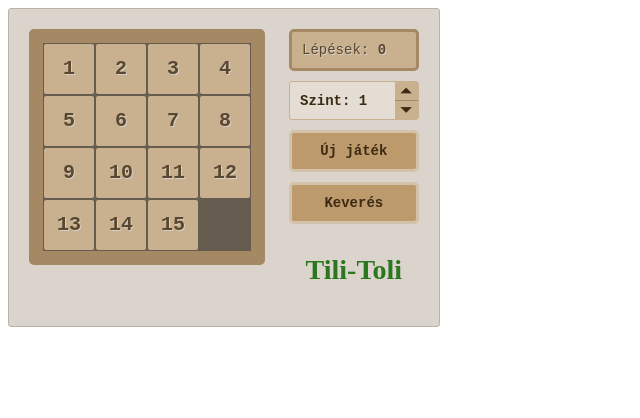
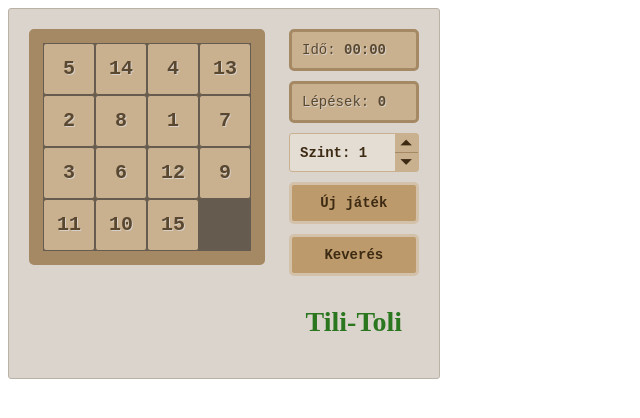
Before and after one commit to SooltDev/SooltDev.github.io, a plain HTML site: page tili-toli/index.html in a window 1280 px wide. Both pictures are taken after a click on the element "Új játék". Shown: the whole page, without its empty margins (0-640 px from the left). Drawn offline with Linux system fonts and the light colour scheme.

Commit message:
ver 1.8 - add timer

```diff
--- a/tili-toli/index.html
+++ b/tili-toli/index.html
@@ -6,6 +6,7 @@
     <meta name="viewport" content="width=device-width, initial-scale=1.0">
     <title>Tili-Toli 1.6</title>
     <script src="numbertype.cls.js"></script>
+    <script src="timer.cls.js"></script>
     <script src="tilitoli.cls.js"></script>
     <link rel="stylesheet" href="style.css">
 </head>
@@ -14,7 +15,8 @@
     <div class="game-section">
         <div id="tili-toli"></div>
         <div class="game-controll">
-            <div class="game-messagebox"><span>Lépések: </span><span class="step">0</span></div>
+            <div class="game-messagebox" id="timerct"><span>Idő: </span><span class="step">00:00</span></div>
+            <div class="game-messagebox" id="stepsct"><span>Lépések: </span><span class="step">0</span></div>
             <div class="level-box numbertype" data-min="1" data-max="4" data-init="3" id="tt-level">
                 <div class="level-text">Szint: <span>1</span></div>
                 <div class="level-control">
--- a/tili-toli/tilitoli.cls.js
+++ b/tili-toli/tilitoli.cls.js
@@ -1,19 +1,16 @@
 /*
     Game: Tili-Toli
-    Version: 1.7
+    Version: 1.8
+    Author: Fosztó Zsolt
 */
-/**
- * @constructor - {
- *      sizex: number,
- *      sizey: number,
- *      addTo: string - selector
- * }
- */
 
 class TiliToli{
 
-    static version = "1.7"
-
+    static version = "1.8"
+    /**
+     *
+     * @param {object} o
+     */
     constructor(o){
         this.sizex = o.sizex || 4;
         this.sizey = o.sizey || 4;
@@ -23,6 +20,7 @@ class TiliToli{
 
         this.moveAction = o.moveAction || function(){};
         this.win = o.win || function(){};
+        this.afterShuffle = o.afterShuffle || function(){};
 
         this.parentElement = document.querySelector(o.addTo) || document.createElement("div");
 
@@ -88,8 +86,7 @@ class TiliToli{
                     }
                 }
 
-
-            }
+            } // End If Not Complet
         });
 
         return square;
@@ -215,8 +212,10 @@ class TiliToli{
                     _this.move(dir);
                     stepCount++;
                 }
-                if (stepCount == step)
+                if (stepCount == step){
                     clearInterval(timerId);
+                    _this.afterShuffle();
+                }
             }, timer);
         }
     }
--- a/tili-toli/tilitoli.js
+++ b/tili-toli/tilitoli.js
@@ -5,15 +5,21 @@
 document.title = "Tili-Tolti " + TiliToli.version;
 
 let step = 0;
-let stepContainer = document.querySelector(".game-messagebox .step");
+const stepContainer = document.querySelector("#stepsct .step");
 
 function reset(){
     stepContainer.innerHTML = "0";
     step = 0;
     document.querySelector(".game-status").innerHTML = "Tili-Toli";
+    ttimer.reset();
 }
 
 const ttLevel = new NumberType("#tt-level");
+
+const ttimer = new Timer({
+    container: "#timerct .step",
+    format: "mm:ss"
+});
 
 const tt = new TiliToli({
     sizex: 4,
@@ -21,10 +27,14 @@ const tt = new TiliToli({
     addTo: "#tili-toli",
     win: function(){
         document.querySelector(".game-status").innerHTML = "NYERT!";
+        ttimer.stop();
     },
     moveAction: function(){
         step++;
         stepContainer.innerHTML = step+"";
+    },
+    afterShuffle: function(){
+        ttimer.restart();
     }
 });
 
@@ -33,8 +43,13 @@ document.querySelector("#new-game").addEventListener("click", function(){
     let level = ttLevel.initValue;
     tt.setSize(level, level);
     tt.renderGameTable();
+    ttimer.stop();
+    setTimeout(function(){
+        tt.shuffle(300, 2);
+    }, 1000);
 });
 
 document.querySelector("#shuffle").addEventListener("click", function(){
+    ttimer.stop();
     tt.shuffle(200, 2);
 })
--- /dev/null
+++ b/tili-toli/timer.cls.js
@@ -0,0 +1,72 @@
+class Timer{
+
+    constructor(o){
+        this.container = document.querySelector(o.container);
+        this.startTime = o.startTime || 0;
+        this.timerId = null;
+        this.format = o.format || "mm:ss";
+        this.timer = this.startTime;
+        this.resetContent = this.container.innerHTML;
+    }
+
+    /**
+     * @param {string} f
+     */
+    #add0(t){
+        return t < 10 ? "0" + t : t;
+    }
+    #createTemplate(){
+        switch (this.format){
+            case "mm:ss":
+                this.timerTemplate = function(d){
+                    return `${this.#add0(d.getMinutes())}:${this.#add0(d.getSeconds())}`;
+                }
+            break;
+            case "hh:mm:ss":
+                this.timerTemplate = function(d){
+                    return `${this.#add0(d.getHours())}:${this.#add0(d.getMinutes())}:${this.#add0(d.getSeconds())}`;
+                }
+            break;
+        }
+    }
+
+    set format(f){
+        this.formatVal = f;
+        this.#createTemplate();
+    }
+
+    get format(){
+        return this.formatVal;
+    }
+
+    start(){
+        let now = new Date();
+        now.setHours(0);
+        now.setMinutes(0);
+        now.setSeconds(0);
+
+        let milisec = 1000;
+
+        let _this = this;
+
+        this.timerId = setInterval(function(){
+            now.setTime(now.getTime() + milisec);
+            _this.container.innerHTML = _this.timerTemplate(now);
+        }, milisec);
+    }
+
+    stop(){
+        clearInterval(this.timerId);
+        this.timerId = null;
+    }
+    reset(){
+        this.stop();
+        this.timerId = null;
+        this.timer = this.startTime;
+        this.container.innerHTML = this.resetContent;
+    }
+    restart(){
+        this.reset();
+        this.start();
+    }
+}
```
